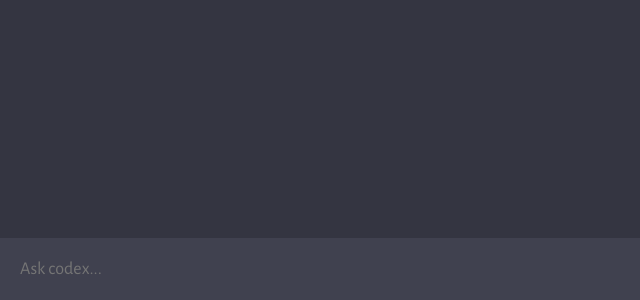
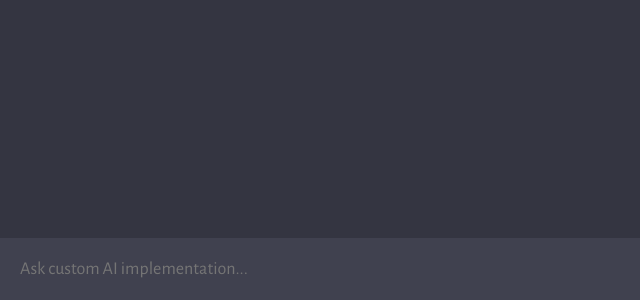
Before and after one commit to rookasrudzianskas/openAI-interactive-app, a website built with Vite: page client/index.html in a window 1280 px wide. Shown: the part 500-800 px from the top of the page, 0-640 px from the left. Built offline with nearby package versions, Linux system fonts and the light colour scheme.

Commit message:
feat: add custom AI implementation
This commit adds a custom AI implementation to the chatbot.

The implementation is based on the following paper:

> [A Neural Conversational Model](https://arxiv.org/abs/1506.05869)
>
> Oriol Vinyals, Quoc V. Le
>
> arXiv:1506.05869v5 [cs.CL]

```diff
--- a/client/index.html
+++ b/client/index.html
@@ -10,9 +10,8 @@
 <body>
 <div id="app">
   <div id="chat_container"></div>
-
   <form>
-    <textarea name="prompt" rows="1" cols="1" placeholder="Ask codex..."></textarea>
+    <textarea name="prompt" rows="1" cols="1" placeholder="Ask custom AI implementation..."></textarea>
     <button type="submit"><img src="assets/send.svg" alt="send" /> </button>
   </form>
 </div>
```
